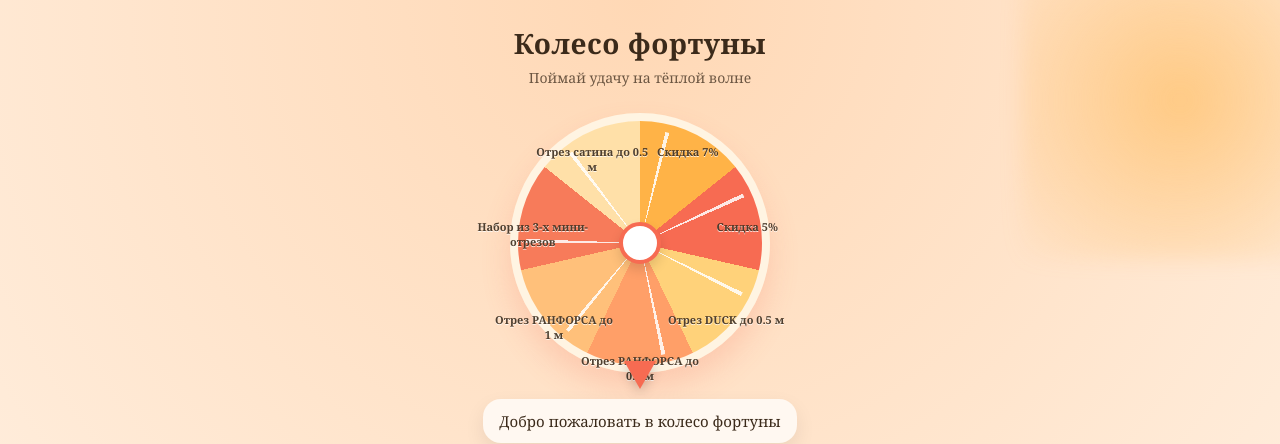
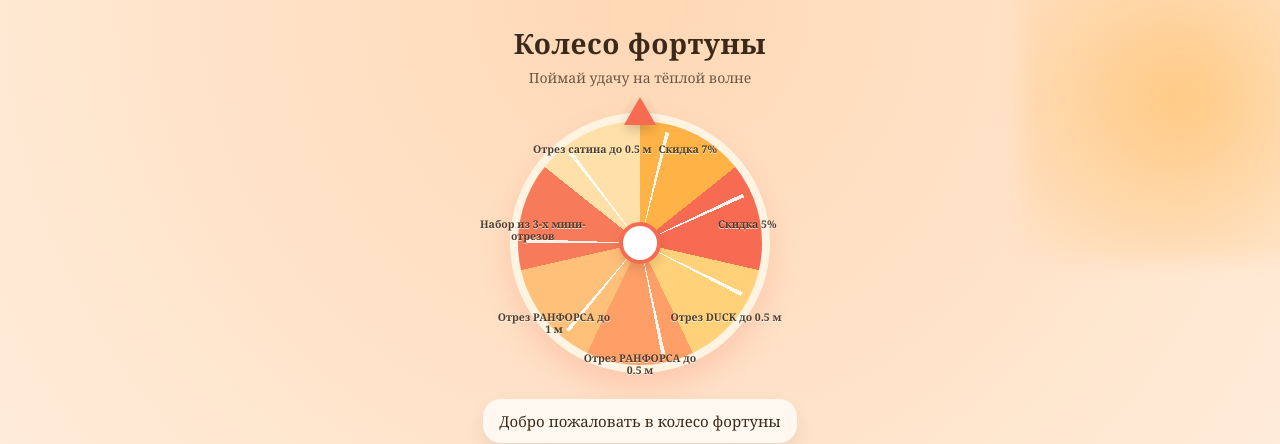
Before and after one commit to Debade41/tgappFC, a React (Vite) app in the folder miniapp/web/: page / in a window 1280 px wide. Shown: the top 444 px of the page. Built offline with nearby package versions, Linux system fonts and the light colour scheme; no server answers.

Commit message:
fix bugs

```diff
--- a/miniapp/web/src/App.jsx
+++ b/miniapp/web/src/App.jsx
@@ -89,7 +89,7 @@ export default function App() {
       const segmentAngle = 360 / PRIZES.length;
       const landingIndex = Math.max(0, PRIZES.indexOf(result.prize));
       const landingAngle = landingIndex * segmentAngle + segmentAngle / 2;
-      const rotation = turns * 360 + (180 - landingAngle);
+      const rotation = turns * 360 + (360 - landingAngle);
 
       if (wheelRef.current) {
         wheelRef.current.style.transition = `transform ${SPIN_DURATION_MS}ms cubic-bezier(0.12, 0.8, 0.12, 1)`;
--- a/miniapp/web/src/styles.css
+++ b/miniapp/web/src/styles.css
@@ -91,7 +91,7 @@ body {
   border-radius: 50%;
   background: repeating-conic-gradient(
     from -90deg,
-    rgba(255, 255, 255, 0.85) 0 2deg,
+    rgba(255, 255, 255, 0.9) 0 2deg,
     rgba(255, 255, 255, 0) 2deg calc(360deg / var(--count))
   );
   pointer-events: none;
@@ -108,13 +108,14 @@ body {
   top: 50%;
   left: 50%;
   transform-origin: 0 0;
-  font-size: 11px;
+  font-size: 10.5px;
   font-weight: 600;
   text-align: center;
   width: 120px;
   margin-left: -60px;
   color: rgba(59, 42, 26, 0.9);
   text-shadow: 0 1px 0 rgba(255, 255, 255, 0.8);
+  line-height: 1.1;
 }
 
 .wheel-center {
@@ -129,12 +130,12 @@ body {
 
 .pointer {
   position: absolute;
-  bottom: -6px;
+  top: -6px;
   width: 0;
   height: 0;
   border-left: 16px solid transparent;
   border-right: 16px solid transparent;
-  border-top: 28px solid var(--accent);
+  border-bottom: 28px solid var(--accent);
   filter: drop-shadow(0 4px 6px rgba(0, 0, 0, 0.2));
   z-index: 2;
 }
```
